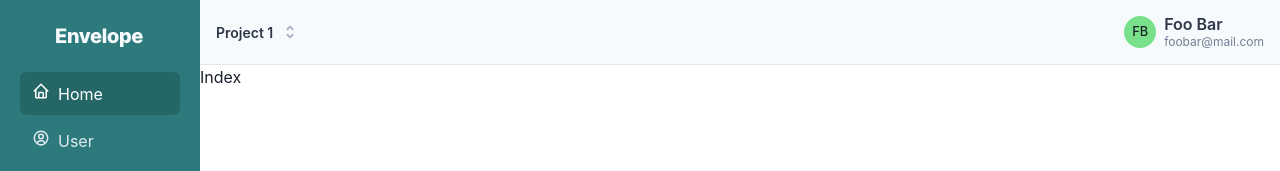
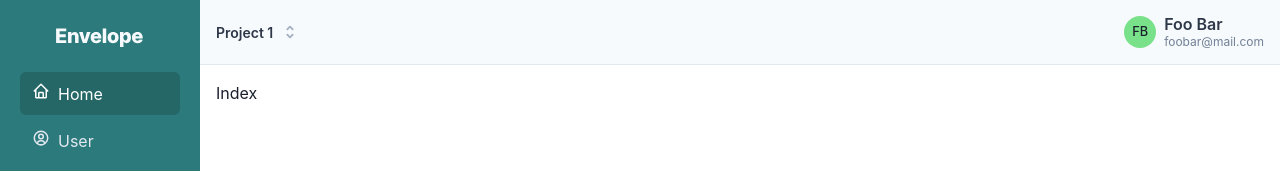
Before and after one commit to dindasigma/redis-playground, a Next.js app in the folder next/next-setup/: page / in a window 1280 px wide. Shown: the top 171 px of the page. Built offline with nearby package versions, Linux system fonts and the light colour scheme.

Commit message:
add(next/next-setup): add next-seo and _document

```diff
--- a/next/next-setup/package.json
+++ b/next/next-setup/package.json
@@ -14,6 +14,7 @@
     "@emotion/styled": "^11",
     "framer-motion": "^4",
     "next": "12.0.3",
+    "next-seo": "^4.28.1",
     "react": "17.0.2",
     "react-dom": "17.0.2",
     "react-icons": "^4.3.1"
--- /dev/null
+++ b/next/next-setup/pages/_document.tsx
@@ -0,0 +1,29 @@
+import React from 'react';
+import NextDocument, {
+  Html,
+  Head,
+  Main,
+  NextScript,
+  DocumentContext,
+} from 'next/document';
+import { ColorModeScript } from '@chakra-ui/react';
+class Document extends NextDocument {
+  static getInitialProps(ctx: DocumentContext) {
+    return NextDocument.getInitialProps(ctx);
+  }
+
+  render() {
+    return (
+      <Html lang="en">
+        <Head></Head>
+        <body>
+          <ColorModeScript />
+          <Main />
+          <NextScript />
+        </body>
+      </Html>
+    );
+  }
+}
+
+export default Document;
--- a/next/next-setup/pages/index.tsx
+++ b/next/next-setup/pages/index.tsx
@@ -1,5 +1,11 @@
 import Container from 'components/container';
+import { NextSeo } from 'next-seo';
 
 export default function App() {
-  return <Container>Index</Container>;
+  return (
+    <Container>
+      <NextSeo title="Index" description="App Dashboard" />
+      Index
+    </Container>
+  );
 }
--- a/next/next-setup/src/components/container.tsx
+++ b/next/next-setup/src/components/container.tsx
@@ -1,8 +1,11 @@
 import { useState } from 'react';
 import { Box, useBreakpointValue, ChakraProviderProps } from '@chakra-ui/react';
+import Head from 'next/head';
 
 import Header from 'components/layout/header';
 import Sidebar from 'components/layout/sidebar';
+import Page from 'components/layout/page';
+import { DefaultSeo } from 'next-seo';
 
 const smVariant = { navigation: 'drawer', navigationButton: true };
 const mdVariant = { navigation: 'sidebar', navigationButton: false };
@@ -14,6 +17,17 @@ export default function Container({ children }: ChakraProviderProps) {
   const toggleSidebar = () => setSidebarOpen(!isSidebarOpen);
   return (
     <>
+      <DefaultSeo
+        titleTemplate="%s | Envelope"
+        defaultTitle="Envelope"
+        description="Chakra UI Template"
+        additionalLinkTags={[
+          {
+            rel: 'icon',
+            href: '/favicon.ico',
+          },
+        ]}
+      />
       <Sidebar
         variant={variants?.navigation}
         isOpen={isSidebarOpen}
@@ -24,7 +38,7 @@ export default function Container({ children }: ChakraProviderProps) {
           showSidebarButton={variants?.navigationButton}
           onShowSidebar={toggleSidebar}
         />
-        {children}
+        <Page>{children}</Page>
       </Box>
     </>
   );
--- a/next/next-setup/src/components/layout/header/accountSwitcher.tsx
+++ b/next/next-setup/src/components/layout/header/accountSwitcher.tsx
@@ -17,6 +17,7 @@ export const AccountSwitcher = () => {
         py="4"
         color={useColorModeValue('gray.600', 'gray.200')}
         px="3"
+        fontSize="sm"
       >
         <MenuOptionGroup defaultValue="chakra-ui">
           <MenuItemOption value="chakra-ui" fontWeight="semibold" rounded="md">
--- /dev/null
+++ b/next/next-setup/src/components/layout/page/index.tsx
@@ -0,0 +1,13 @@
+import { Box } from '@chakra-ui/layout';
+import { ReactJSXElementChildrenAttribute } from '@emotion/react/types/jsx-namespace';
+import React from 'react';
+
+const Page = (props: { children: ReactJSXElementChildrenAttribute }) => {
+  return (
+    <Box w="full" px="4" py="4">
+      {props.children}
+    </Box>
+  );
+};
+
+export default Page;
--- a/next/next-setup/src/components/layout/sidebar/index.tsx
+++ b/next/next-setup/src/components/layout/sidebar/index.tsx
@@ -26,7 +26,7 @@ export const routes = [
 const SidebarContent = ({ onClick }: { onClick: Function }) => (
   <Stack spacing="1">
     {routes.map((props, rid) => (
-      <NavItem {...props} />
+      <NavItem {...props} key={`nav-item-${rid}`} />
     ))}
   </Stack>
 );
```
Also changed, not shown: next/next-setup/pages/user/index.tsx (+7 -1 lines), 1 other file (tests, documents, lock files or other folders).
